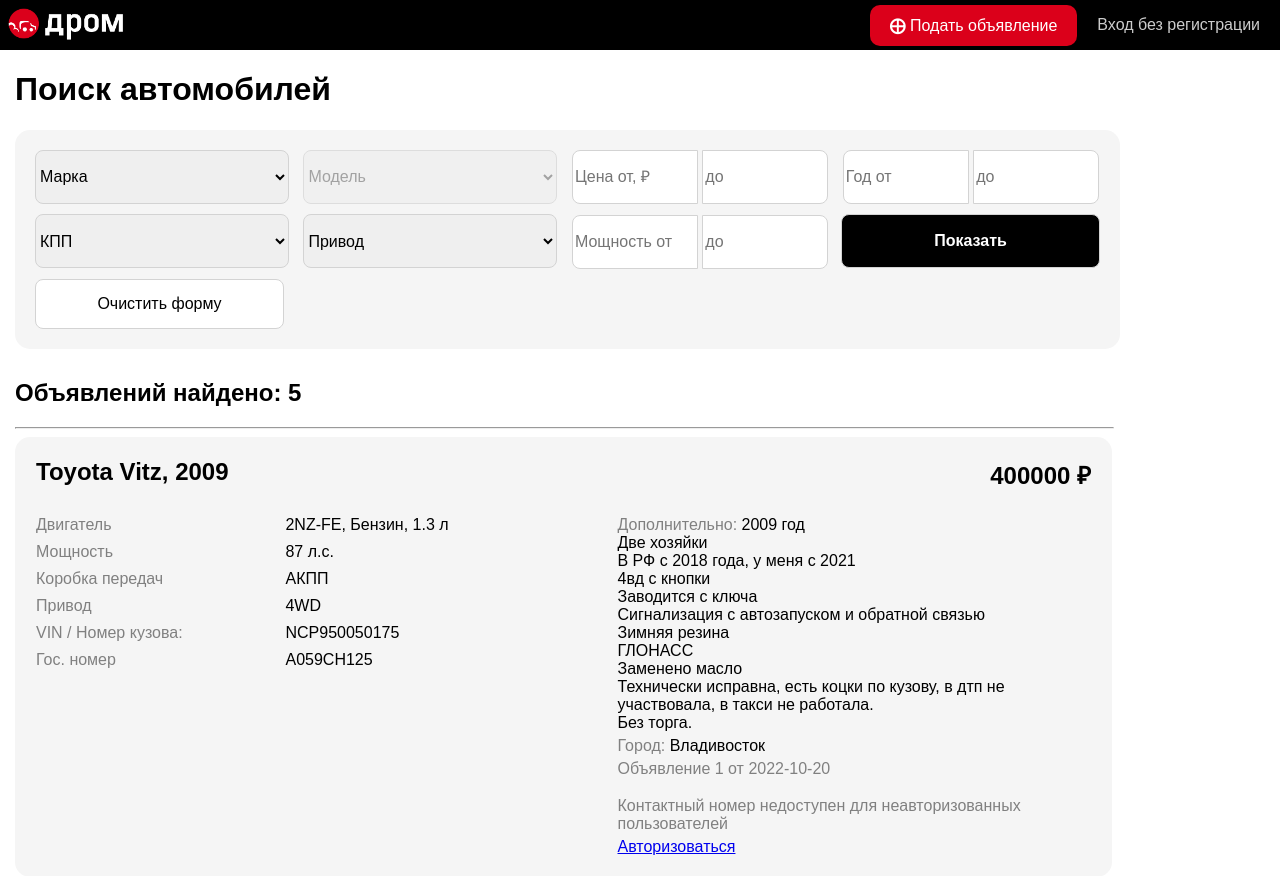
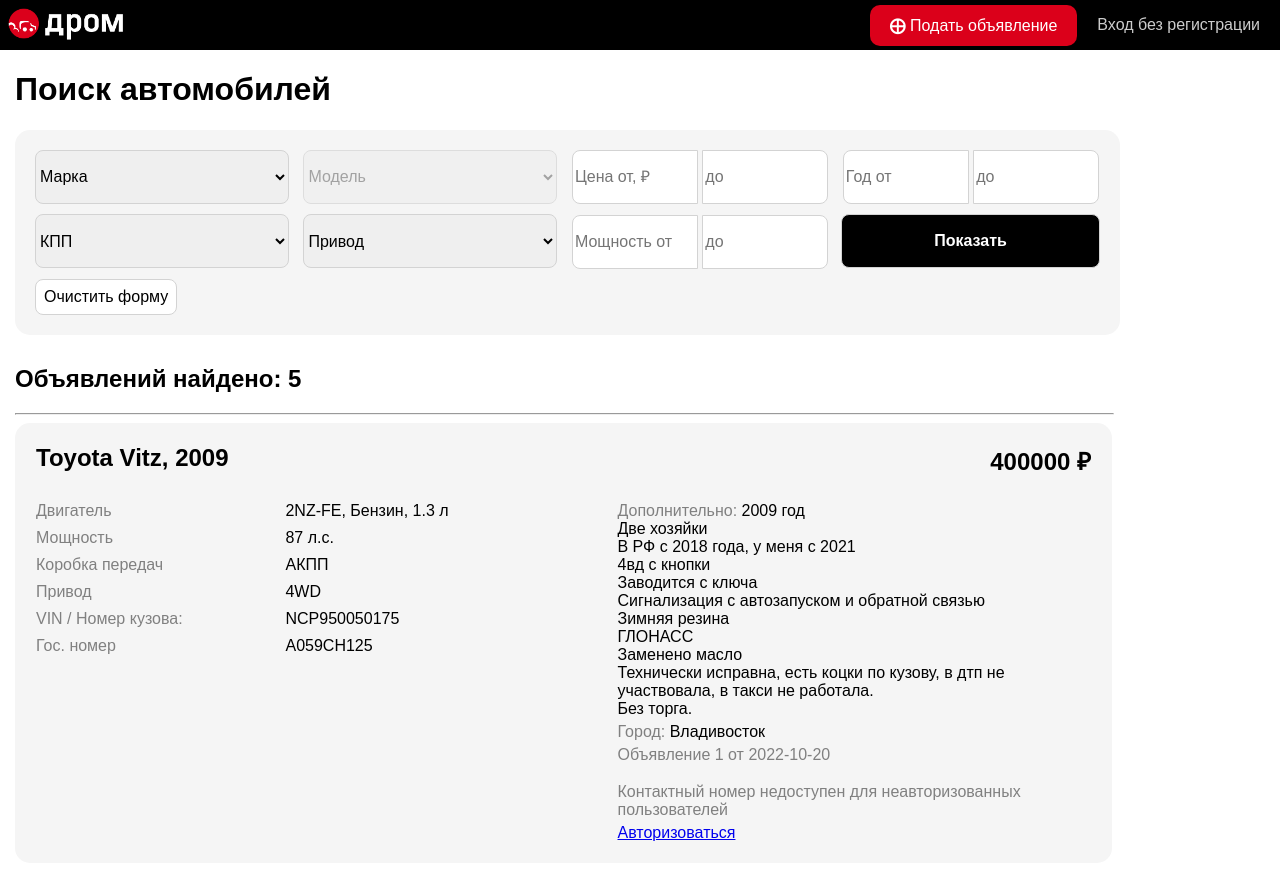
Before and after one commit to dendudko/NetworkTech7, a Flask app: page / in a window 1280 px wide. Shown: the top 876 px of the page. Run offline with Flask 2, Linux system fonts and the light colour scheme; data comes from the database, SQL or seed files in the repository; both versions use the stored data as it was after the commit.

Commit message:
All ready

```diff
--- a/Lab8_FinalProject/static/css/style.css
+++ b/Lab8_FinalProject/static/css/style.css
@@ -154,6 +154,12 @@
     border-radius: 0 8px 8px 0 !important;
 }
 
+.filter input[type=reset]{
+    width: fit-content;
+    height: fit-content;
+    padding: 8px;
+}
+
 .filter input[type=reset]:hover{
     cursor: pointer;
     background-color: #fafafa;
```
Also changed, not shown: Lab8_FinalProject/DromDB.sqlite.
